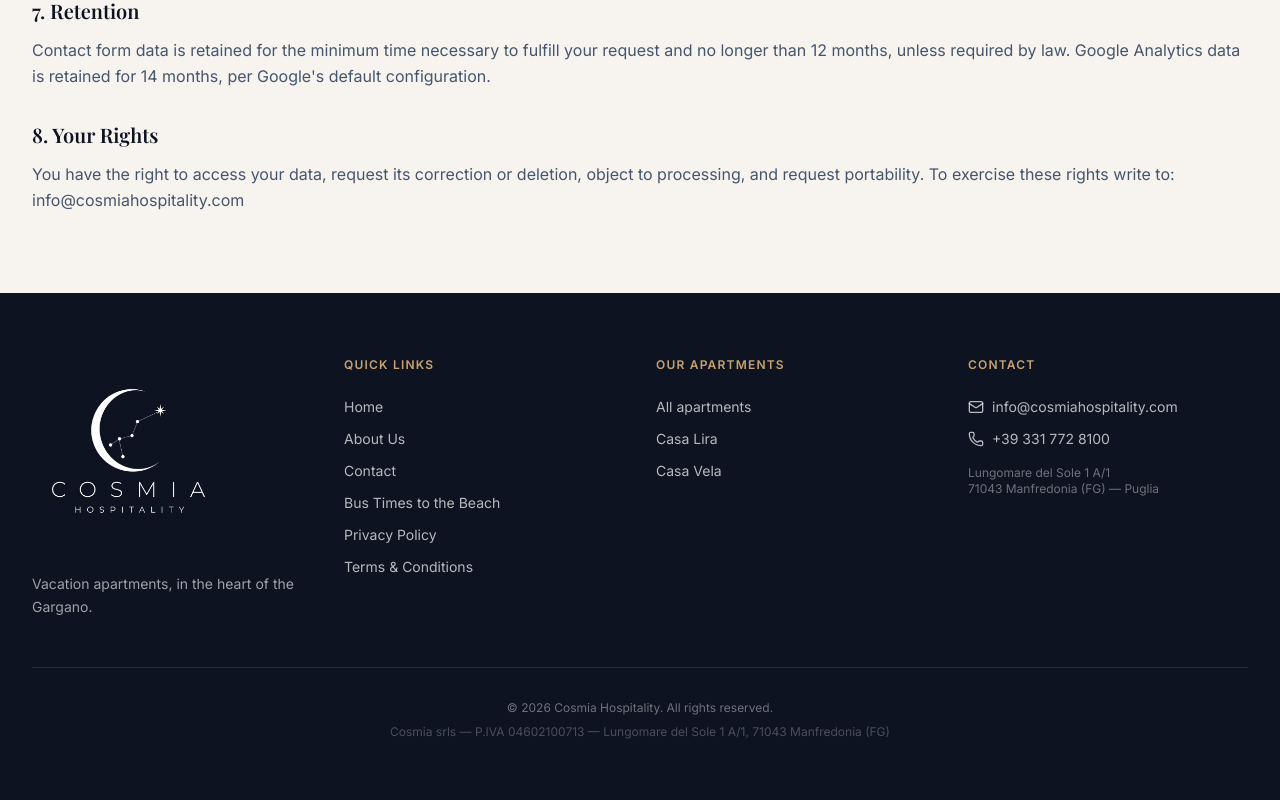
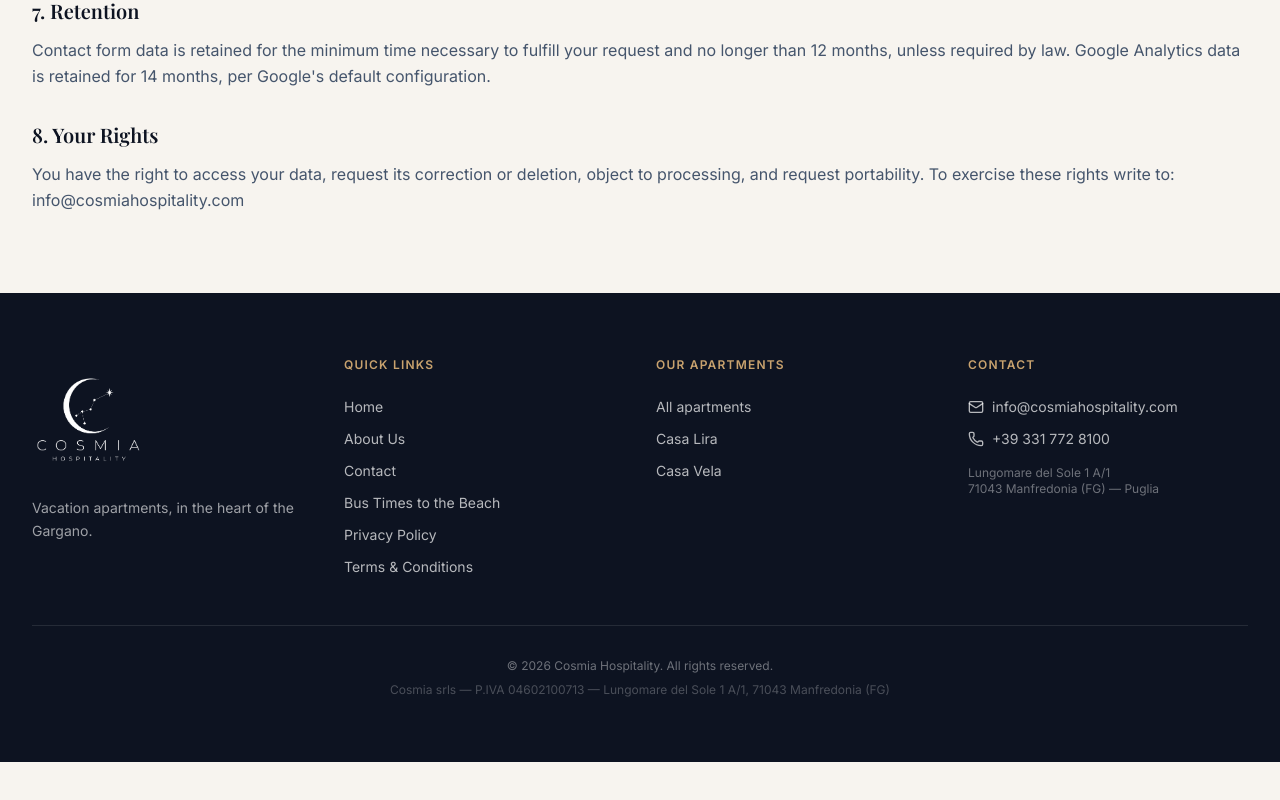
Before and after one commit to oibaf01/cosmia-website, a Next.js app: page /en/privacy in a window 1280 px wide. Shown: the part 1131-1931 px from the top of the page. After the commit the page ends 1893 px from the top, so only its background shows below. Built offline with nearby package versions, Linux system fonts and the light colour scheme; no server answers.

Commit message:
fix: allinea tagline footer con altre colonne, logo ridimensionato

```diff
--- a/components/layout/Footer.tsx
+++ b/components/layout/Footer.tsx
@@ -16,13 +16,13 @@ export default async function Footer() {
       <div className="max-w-7xl mx-auto px-6 lg:px-8 py-16">
         <div className="grid grid-cols-1 sm:grid-cols-2 lg:grid-cols-4 gap-10 lg:gap-8">
           {/* Brand */}
-          <div className="space-y-6 sm:col-span-2 lg:col-span-1">
+          <div className="space-y-3 sm:col-span-2 lg:col-span-1">
             <Image
               src="/logos/logo_white.png"
               alt="Cosmia Hospitality"
               width={400}
               height={160}
-              className="h-48 w-auto"
+              className="h-32 w-auto -ml-2"
             />
             <p className="text-white/60 text-sm leading-relaxed max-w-xs">
               {t('tagline')}
```
